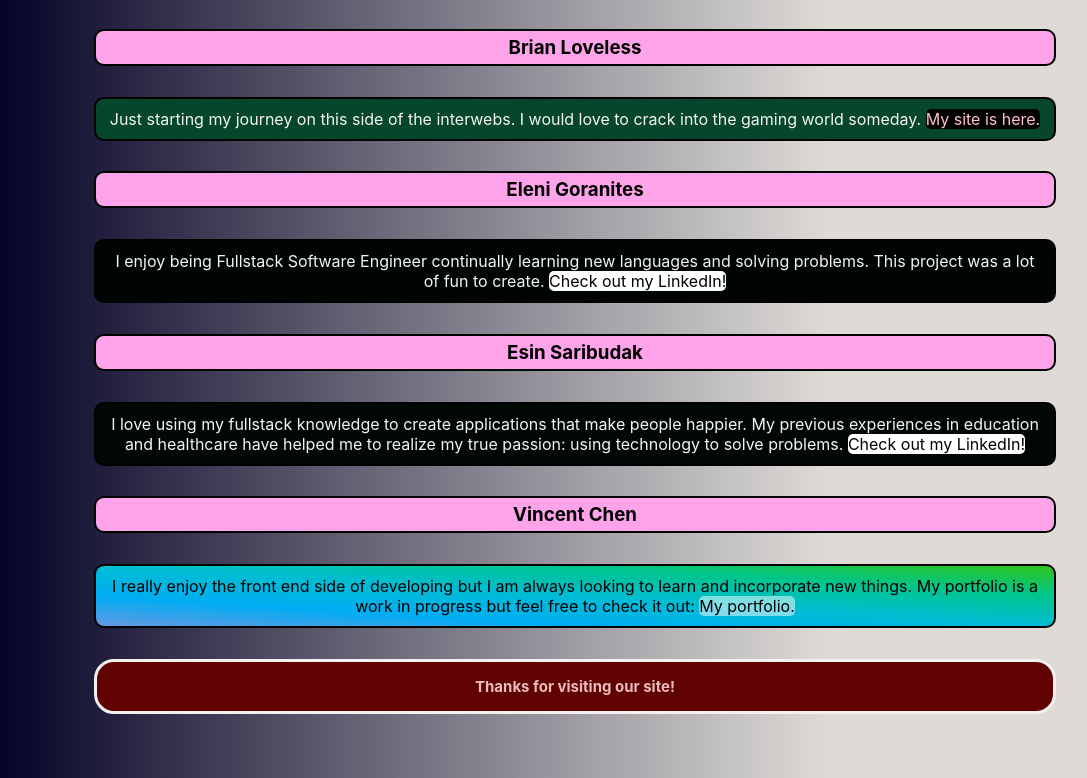
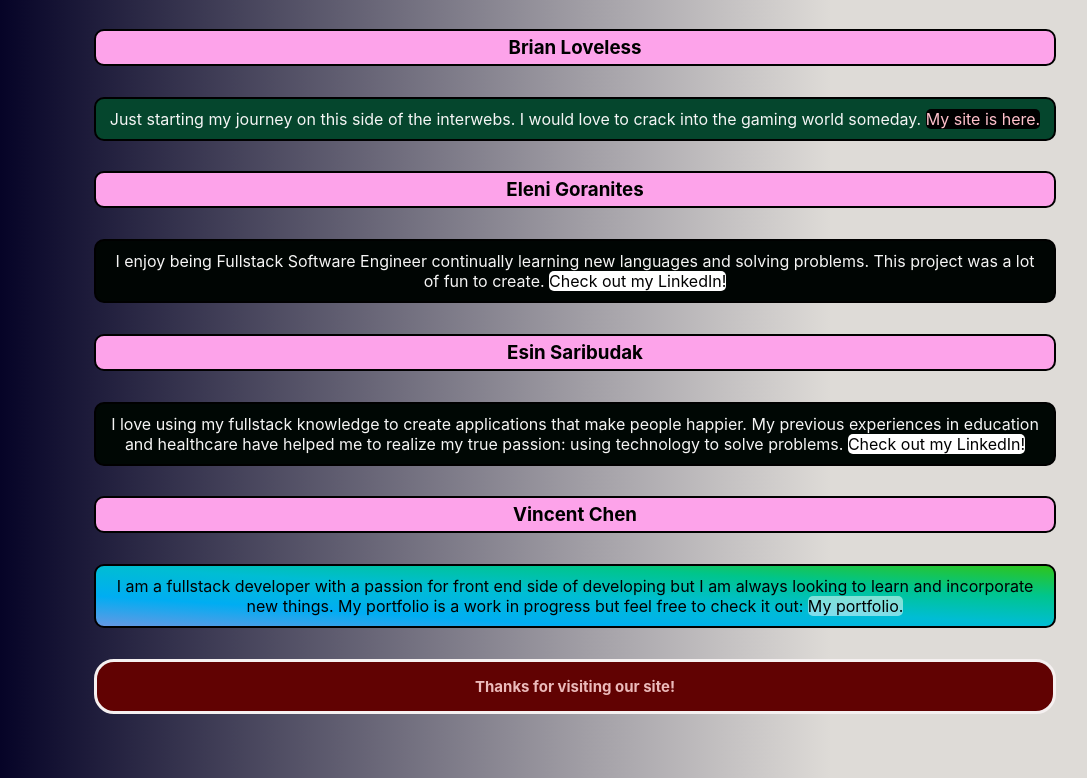
Before and after one commit to esin87/-ga-seir-project3-frontend, a React (Create React App) app: page /about in a window 1280 px wide. Shown: the part 1716-2494 px from the top of the page, without its empty margins (65-1152 px from the left). Built offline with nearby package versions, Linux system fonts and the light colour scheme.

Commit message:
bio change

```diff
--- a/src/components/TeamAbout.js
+++ b/src/components/TeamAbout.js
@@ -117,7 +117,7 @@ export default class TeamAbout extends Component {
           </p>
           <h3 className="who"> Vincent Chen</h3>
           <p className="vincent">
-            I really enjoy the front end side of developing but I am always
+            I am a fullstack developer with a passion for front end side of developing but I am always
             looking to learn and incorporate new things. My portfolio is a work
             in progress but feel free to check it out:{' '}
             <a
```
